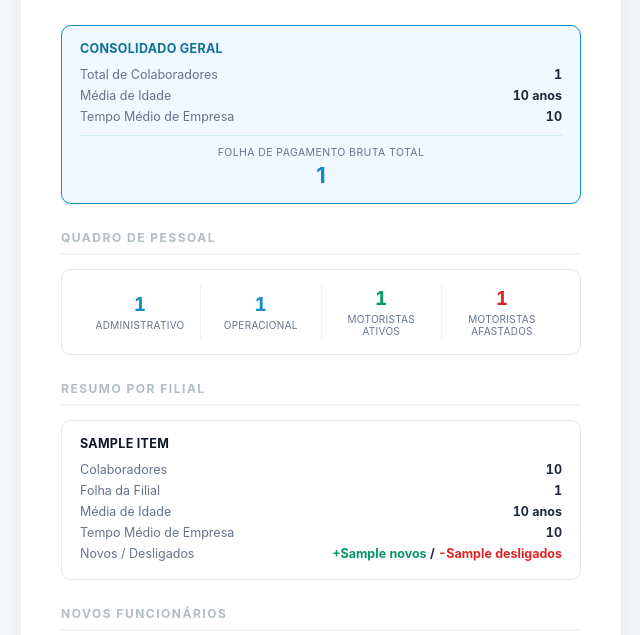
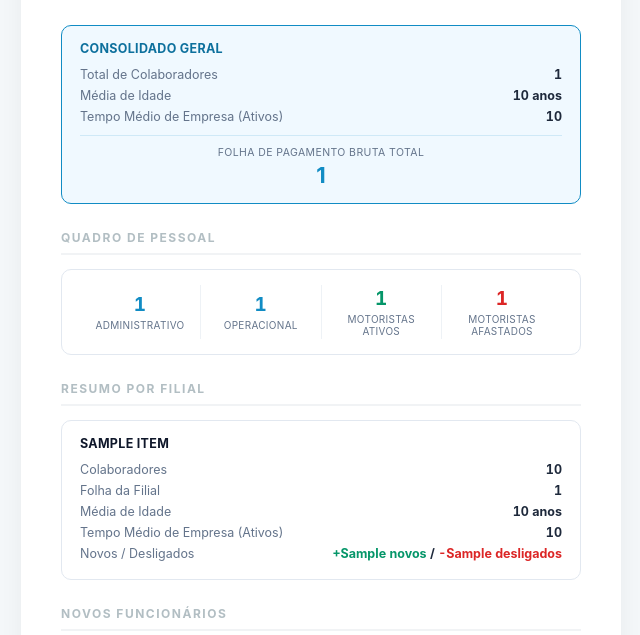
Before and after one commit to Transcamila-Desenvolvimento/TccConex_IndicadoresTranscamila, a Django app: template backend/apps/rh/templates/rh/email_movimentacao.html in a window 1280 px wide. Shown: the part 136-771 px from the top of the page, without its empty margins (319-959 px from the left). Run offline with Django 5.2, Linux system fonts and the light colour scheme; the template is opened without the code that fills it: most values are stand-ins (such as "Sample title", 1, 10 or a date in 2020); parts of the project's set-up code (start-up, migrations or seed data) failed here and were passed over.

Commit message:
Esclarece no e-mail de movimentacao RH que o tempo medio de empresa considera apenas ativos.

```diff
--- a/backend/apps/rh/templates/rh/email_movimentacao.html
+++ b/backend/apps/rh/templates/rh/email_movimentacao.html
@@ -301,7 +301,7 @@
                             <td class="value">{{ geral.avg_age }} anos</td>
                         </tr>
                         <tr>
-                            <td class="label">Tempo Médio de Empresa</td>
+                            <td class="label">Tempo Médio de Empresa (Ativos)</td>
                             <td class="value">{{ geral.avg_tenure_str }}</td>
                         </tr>
                     </table>
@@ -360,7 +360,7 @@
                             <td class="value">{{ item.avg_age }} anos</td>
                         </tr>
                         <tr>
-                            <td class="label">Tempo Médio de Empresa</td>
+                            <td class="label">Tempo Médio de Empresa (Ativos)</td>
                             <td class="value">{{ item.avg_tenure_str }}</td>
                         </tr>
                         <tr>
--- a/backend/apps/rh/templates/rh/pdf_relatorio_movimentacoes.html
+++ b/backend/apps/rh/templates/rh/pdf_relatorio_movimentacoes.html
@@ -213,7 +213,7 @@
         <td><div class="kpi-label">Colaboradores</div><div class="kpi-value">{{ geral.total_colabs }}</div></td>
         <td><div class="kpi-label">Folha Total</div><div class="kpi-value">{{ geral.total_folha_str }}</div></td>
         <td><div class="kpi-label">Média de Idade</div><div class="kpi-value">{{ geral.avg_age }} anos</div></td>
-        <td><div class="kpi-label">Tempo Médio de Empresa</div><div class="kpi-value">{{ geral.avg_tenure_str }}</div></td>
+        <td><div class="kpi-label">Tempo Médio de Empresa (Ativos)</div><div class="kpi-value">{{ geral.avg_tenure_str }}</div></td>
     </tr>
 </table>
 
@@ -226,7 +226,7 @@
             <th style="width: 9%;">Novos</th>
             <th style="width: 11%;">Desligados</th>
             <th style="width: 12%;">Média Idade</th>
-            <th style="width: 14%;">Tempo Médio</th>
+            <th style="width: 14%;">Tempo Médio (Ativos)</th>
             <th style="width: 16%;">Folha</th>
         </tr>
     </thead>
```
